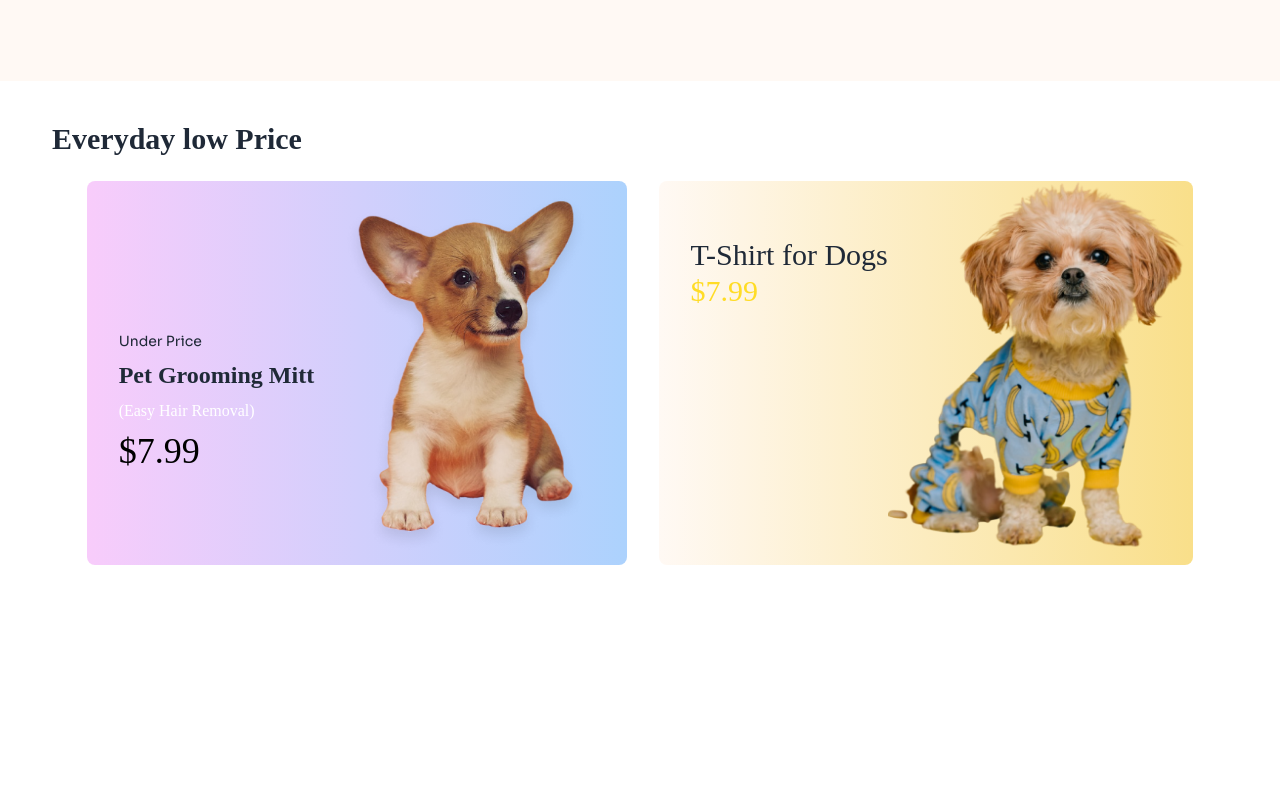
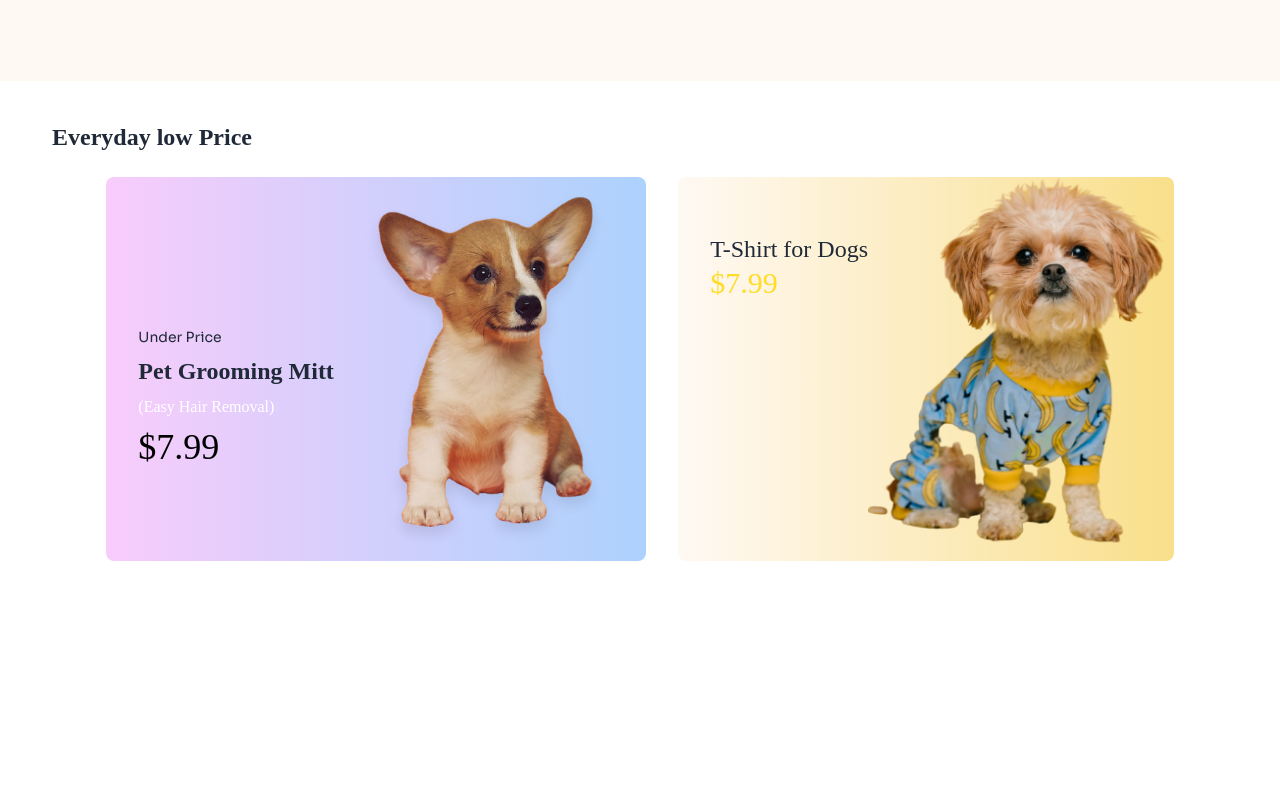
Before and after one commit to rubayetalam21/A3-pets, a plain HTML site: page index.html in a window 1280 px wide. Shown: the part 2920-3714 px from the top of the page. Drawn offline with nearby package versions, Linux system fonts and the light colour scheme; a web font is replaced by a local one.

Commit message:
Low Price section have been updated

```diff
--- a/index.html
+++ b/index.html
@@ -438,7 +438,7 @@
         </section>
         <!--Low Price-->
         <section class="container mx-auto mt-10">
-            <h3 class="font-bold text-3xl mb-4 ml-2 lg:pl-11">Everyday low Price</h3>
+            <h3 class="font-bold text-2xl mb-4 ml-2 lg:pl-11">Everyday low Price</h3>
             <div class="flex lg:flex-row flex-col gap-8 justify-center p-2">
                 <div class="flex lg:flex flex-row lg:items-center rounded-lg bg-gradient-to-r from-[#F8CCFB] to-[#ACD2FD] ">
                     <div class="pl-8 pt-14">
@@ -453,7 +453,7 @@
                 </div>
                 <div class="flex lg:flex flex-row rounded-lg bg-gradient-to-r from-[#FFF9F4] to-[#F9DF8A] ">
                     <div class="pl-8 pt-14">
-                        <p class="text-3xl">T-Shirt for Dogs</p>
+                        <p class="text-2xl">T-Shirt for Dogs</p>
                         <p class="text-3xl text-[#FFDC26]">$7.99</p>
                     </div>
                     <div class="max-h-96">
```
